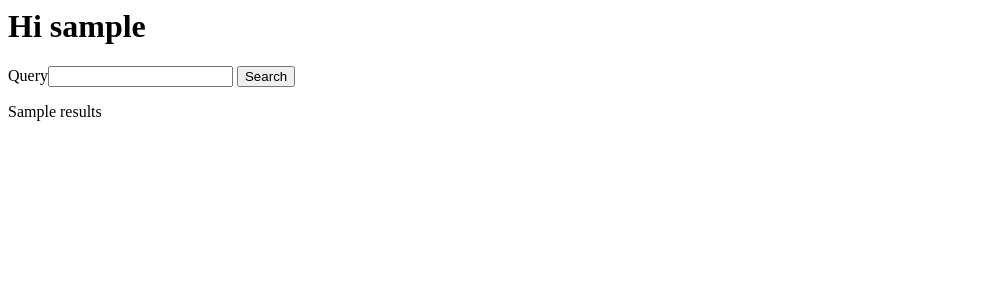
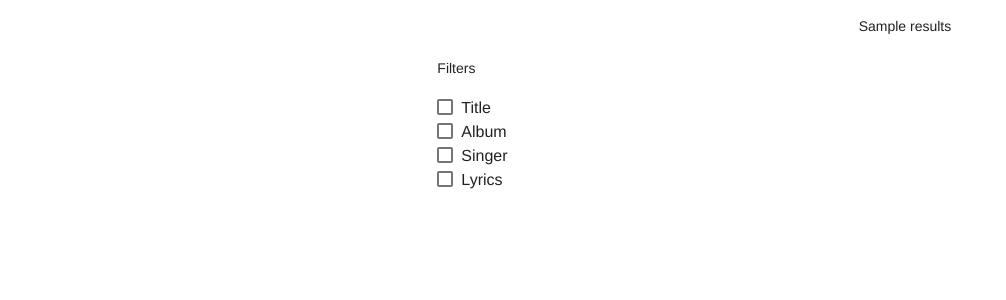
Before and after one commit to electron0zero/MusicSurf, a Flask app: template python-app/templates/index.html in a window 1280 px wide. Shown: the top 300 px of the page, without its empty margins (0-1006 px from the left). Run offline with Flask 2, Linux system fonts and the light colour scheme; the template is opened without the code that fills it: values that come from a table or form of the project are taken from there, most other values are stand-ins (such as "Sample title", 1, 10 or a date in 2020).

Commit message:
WIP - added mdl support in UI and layout separated

```diff
--- a/python-app/templates/index.html
+++ b/python-app/templates/index.html
@@ -1,23 +1,56 @@
-<html>
-    <head>
-        <title>
+{% extends 'layout.html' %}
+{% block title %}
     MusicSurf
-        </title>
-    </head>
-    <body>
-    	<h1>Hi {{ username }}</h1>
+{% endblock %}
+{% block body %}
+    <div class="mdl-grid">
+      <div class="mdl-cell mdl-cell--4-col"></div>
+      <div class="mdl-cell mdl-cell--4-col">
           <form action = "http://127.0.0.1:2000/" method = post>
               {{ form.hidden_tag() }}
-            {{ form.name.label }}{{ form.name }}
-            {{ form.submit }}
-            {% for message in form.name.errors %}
-                <div>{{ message }}</div>
+              <div class="mdl-textfield mdl-js-textfield mdl-textfield--floating-label">
+                {% for field in form %}
+                    {% if field.type is equalto 'TextField' %}
+                        {{ field.label(class_="mdl-textfield__label") }}
+                        {{ field(class_="mdl-textfield__input") }}
+
+                    {% elif field.type == 'SubmitField' %}
+                    <!-- {{ field.label }}{{ field }} -->
+                    {% elif field.type == 'CheckboxInput' %}
+                    {{ field.label(class_="mdl-textfield__label") }}
+                    {{ field(class_="mdl-textfield__input") }}
+                    {% endif %}
                 {% endfor %}
+              </div>
+               <br/>
+
+              <p>Filters</p>
+              <label class="mdl-checkbox mdl-js-checkbox mdl-js-ripple-effect" for="checkbox-1">
+              <input type="checkbox" id="checkbox-1" class="mdl-checkbox__input" name="title">
+              <span class="mdl-checkbox__label">Title</span>
+            </label>
+             <label class="mdl-checkbox mdl-js-checkbox mdl-js-ripple-effect" for="checkbox-2">
+              <input type="checkbox" id="checkbox-2" class="mdl-checkbox__input">
+              <span class="mdl-checkbox__label">Album</span>
+            </label>
+            <label class="mdl-checkbox mdl-js-checkbox mdl-js-ripple-effect" for="checkbox-3">
+              <input type="checkbox" id="checkbox-3" class="mdl-checkbox__input">
+              <span class="mdl-checkbox__label">Singer</span>
+            </label>
+            <label class="mdl-checkbox mdl-js-checkbox mdl-js-ripple-effect" for="checkbox-4">
+              <input type="checkbox" id="checkbox-4" class="mdl-checkbox__input">
+              <span class="mdl-checkbox__label">Lyrics</span>
+            </label>
           </form>
+      </div>
+
+      <div class="mdl-cell mdl-cell--4-col">
           <div class="results">
     {% if results %}
         {{ results }}
     {% endif %}
 </div>
-    </body>
-</html>
+      </div>
+    </div>
+
+{% endblock %}
--- /dev/null
+++ b/python-app/templates/layout.html
@@ -0,0 +1,18 @@
+<html>
+    <head>
+        <title>
+            {% block title %}{% endblock %}
+        </title>
+        {% block head %}
+        {% endblock %}
+        <!-- Material Design Lite -->
+        <script src="https://code.getmdl.io/1.3.0/material.min.js"></script>
+        <link rel="stylesheet" href="https://code.getmdl.io/1.3.0/material.indigo-pink.min.css">
+        <!-- Material Design icon font -->
+        <link rel="stylesheet" href="https://fonts.googleapis.com/icon?family=Material+Icons">
+    </head>
+    <body>
+        {% block body %}
+        {% endblock %}
+    </body>
+</html>
```
Also changed, not shown: python-app/forms.py (+14 -1 lines). Lines whose indentation alone changed are shown as unchanged.
